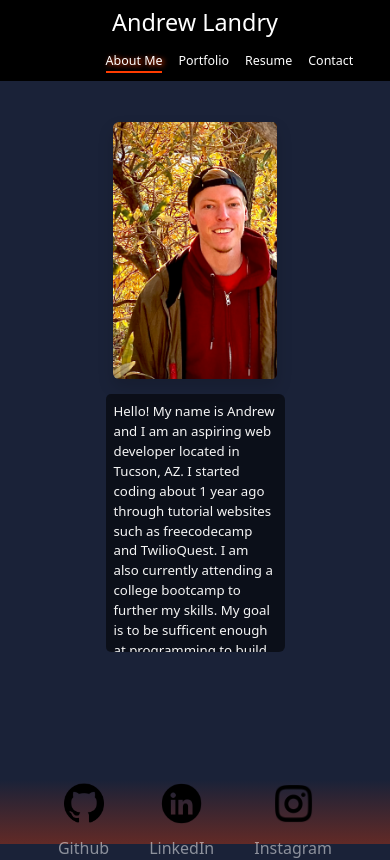
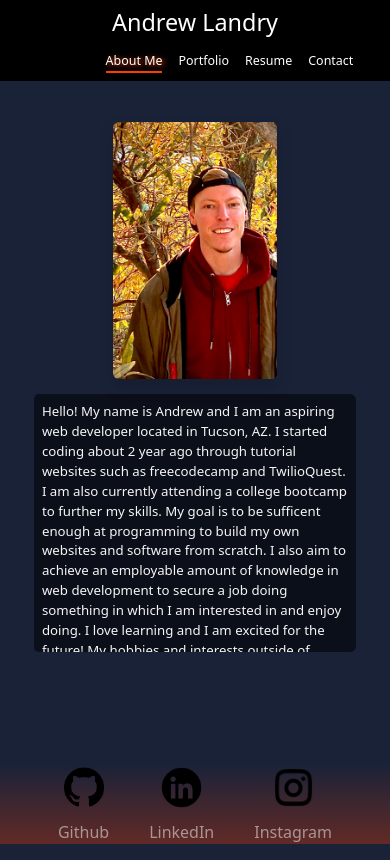
Before and after one commit to Landycodes/React-Portfolio, a React (Create React App) app: page / in a window 390 px wide. Built offline with nearby package versions, Linux system fonts and the light colour scheme.

Commit message:
css adjustment for mobile

```diff
--- a/src/components/pages/AboutMe.js
+++ b/src/components/pages/AboutMe.js
@@ -11,12 +11,9 @@ export default function AboutMe() {
   return (
     <div className="bgColor">
       <div className="aboutme p-3">
-        <p
-          className="text-start contentbg p-2 w-50 rounded-end lh-base m-0"
-          style={style.resize}
-        >
+        <p className="bio text-start contentbg p-2 rounded-end lh-base m-0">
           Hello! My name is Andrew and I am an aspiring web developer located in
-          Tucson, AZ. I started coding about 1 year ago through tutorial
+          Tucson, AZ. I started coding about 2 year ago through tutorial
           websites such as freecodecamp and TwilioQuest. I am also currently
           attending a college bootcamp to further my skills. My goal is to be
           sufficent enough at programming to build my own websites and software
--- a/src/components/style.css
+++ b/src/components/style.css
@@ -13,9 +13,11 @@ html {
 form {
     width: 300px;
 }
-p {
+.bio {
     font-size: 3.4vmin;
     overflow-y: auto;
+    height: 66vmin;
+    width: 50%;
 }
 
 .name {
@@ -141,12 +143,19 @@ p {
     .aboutme {
         flex-direction: column-reverse;
     }
-    p {
+    .bio {
         border-radius: 5px;
+        width: 90%;
     }
     img {
         border-radius: 5px;
         margin-bottom: 15px;
     }
+    .footer {
+        height: 5rem;
+    }
+    .cover {
+        height: 200px;
+    }
 
 }
```
